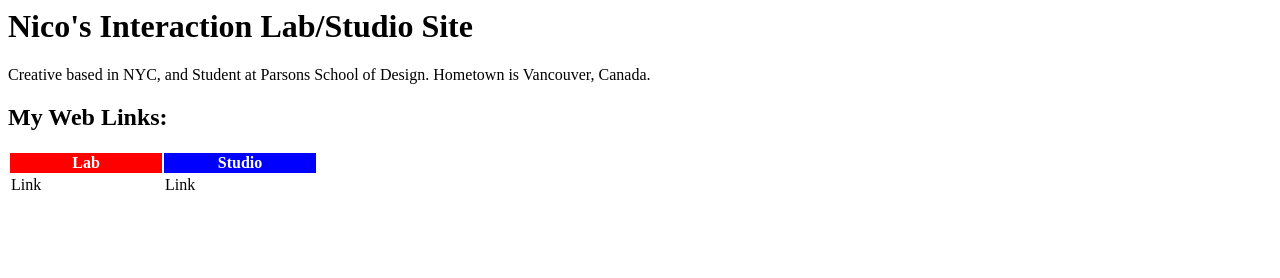
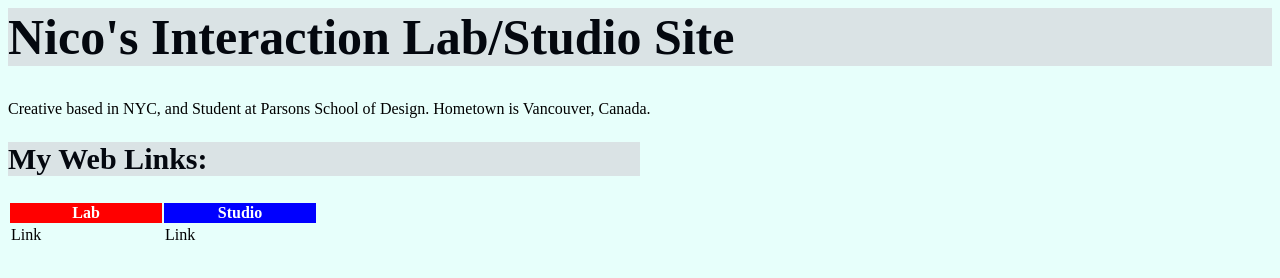
Before and after one commit to nicosiy/nicosiy.github.io, a plain HTML site: page index.html in a window 1280 px wide. Drawn offline with Linux system fonts and the light colour scheme.

Commit message:
css changes

```diff
--- a/index.html
+++ b/index.html
@@ -1,6 +1,38 @@
 <html>
 
-  <h1>
+<style type="text/css">
+body {
+  background: #E7FFFB;
+}
+
+h2 {
+  background: #FF0000;
+  width: 50%;
+}
+
+div {
+  width: 50%;
+  margin: 50px auto;
+}
+
+.otherheader {
+  background: #dae3e5;
+  color: #04080f;
+  font-size: 50px;
+  font-family: futura;
+
+}
+
+.otherheader2 {
+  background: #dae3e5;
+  color: #04080f;
+  font-size: 30px;
+  font-family: futura;
+}
+
+</style>
+
+  <h1 class= otherheader>
     Nico's Interaction Lab/Studio Site
   </h1>
 
@@ -9,7 +41,7 @@
         Creative based in NYC, and Student at Parsons School of Design. Hometown is Vancouver, Canada.
       </p>
 
-    <h2>
+    <h2 class=otherheader2>
       My Web Links:
     </h2>
 
```
